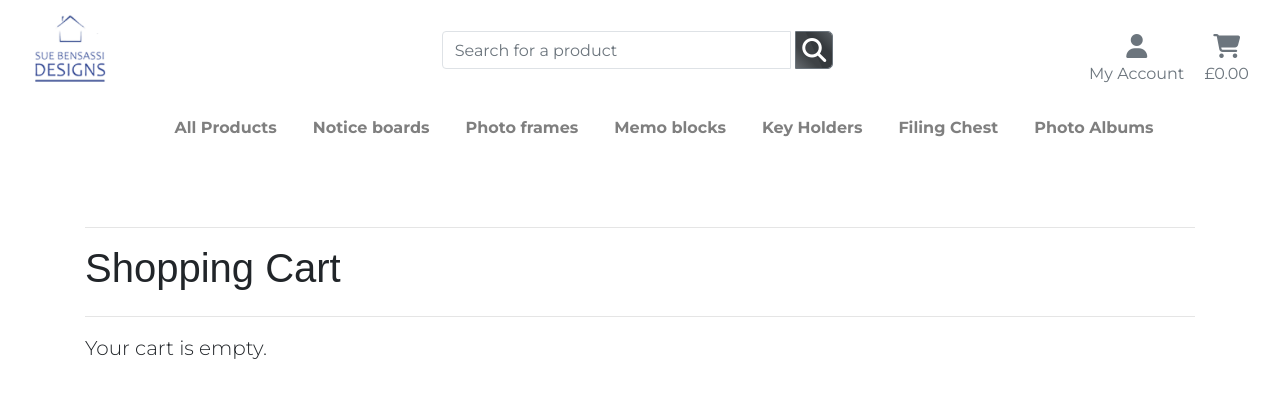
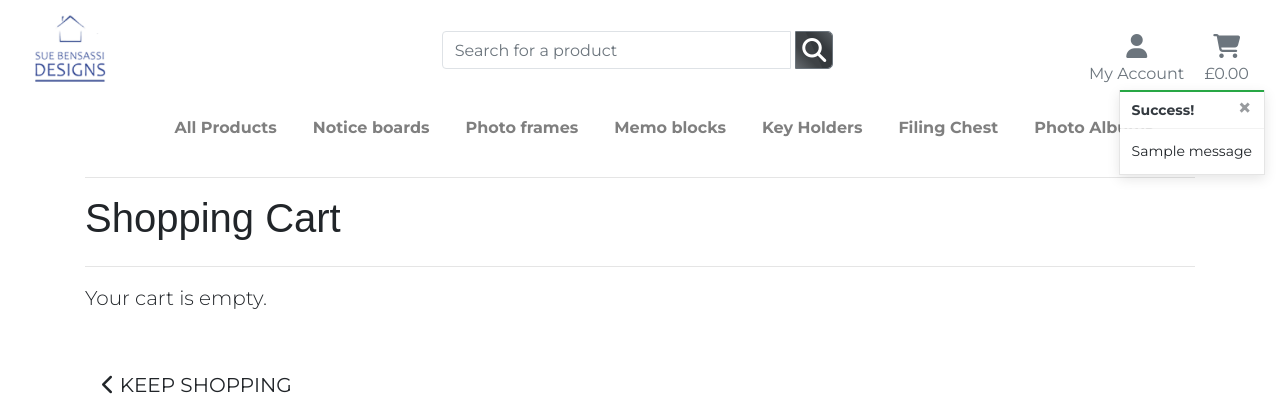
Before and after one commit to SasanTazayoni/Sue-bensassi-designs-CI-PP5, a Django app: page /cart/ in a window 1280 px wide. Shown: the top 420 px of the page. Run offline with Django 4.2, Linux system fonts and the light colour scheme; tables that the repository leaves empty hold one stand-in row (values such as "Sample post"); one stand-in notice (Sample message) is shown; some libraries are stand-ins or nearby versions; some web fonts are replaced.

Commit message:
Add toasts

```diff
--- a/cart/views.py
+++ b/cart/views.py
@@ -20,6 +20,7 @@ def add_to_cart(request, item_id):
     if item_id in list(cart.keys()):
         if product.stock >= cart[item_id] + quantity:
             cart[item_id] += quantity
+            messages.success(request, f'{quantity} {product.name} added to your cart.')
         else:
             messages.error(
                 request, f'Error {product.name} has only {product.stock} units \
@@ -27,6 +28,7 @@ def add_to_cart(request, item_id):
             )
     else:
         cart[item_id] = quantity
+        messages.success(request, f'{quantity} {product.name} added to your cart.')
 
     request.session['cart'] = cart
     return redirect(redirect_url)
--- a/static/css/styles.css
+++ b/static/css/styles.css
@@ -359,3 +359,20 @@ footer a:hover {
     pointer-events: none;
     cursor: default;
 }
+
+/* Toasts */
+
+.message-container {
+    position: fixed;
+    top: 90px;
+    right: 15px;
+    z-index: 9999;
+}
+
+.custom-toast {
+    overflow: visible;
+}
+
+.toast-capper {
+    height: 2px;
+}
--- /dev/null
+++ b/static/js/toasts.js
@@ -0,0 +1,7 @@
+document.addEventListener('DOMContentLoaded', function() {
+    const toastElements = document.querySelectorAll('.toast');
+    toastElements.forEach(function(toastElement) {
+        const toast = new bootstrap.Toast(toastElement);
+        toast.show();
+    });
+});
--- a/sue_bensassi_designs/settings.py
+++ b/sue_bensassi_designs/settings.py
@@ -87,6 +87,8 @@ TEMPLATES = [
     },
 ]
 
+MESSAGE_STORAGE = 'django.contrib.messages.storage.session.SessionStorage'
+
 AUTHENTICATION_BACKENDS = (
     'django.contrib.auth.backends.ModelBackend',
     'allauth.account.auth_backends.AuthenticationBackend',
--- a/templates/base.html
+++ b/templates/base.html
@@ -22,6 +22,7 @@
       <script src="{% static 'js/navbar.js' %}" defer></script>
       <script src="{% static 'js/buttons.js' %}" defer></script>
       <script src="{% static 'js/scrollToTop.js' %}" defer></script>
+      <script src="{% static 'js/toasts.js' %}" defer></script>
     {% endblock %}
 
     {% block extra_js %}
@@ -102,14 +103,23 @@
     </header>
 
     <!-- Displaying messages -->
-    <div data-alert>
+    {% if messages %}
+      <div class="message-container">
         {% for message in messages %}
-        <div class="alert alert-dismissible fade show text-center {% if message.tags == 'error' %}alert-danger{% elif message.tags == 'success' %}alert-success{% elif message.tags == 'info' %}alert-info{% elif message.tags == 'warning' %}alert-warning{% endif %}"
-            role="alert">
-            {{ message | safe }}
-        </div>
+          {% with message.level as level %}
+            {% if level == 40 %}
+              {% include 'includes/toasts/toast_error.html' %}
+            {% elif level == 30 %}
+              {% include 'includes/toasts/toast_warning.html' %}
+            {% elif level == 25 %}
+              {% include 'includes/toasts/toast_success.html' %}
+            {% else %}
+              {% include 'includes/toasts/toast_info.html' %}
+            {% endif %}
+          {% endwith %}
         {% endfor %}
-    </div>
+      </div>
+    {% endif %}
 
     {% block page_header %}
     {% endblock %}
--- /dev/null
+++ b/templates/includes/toasts/toast_success.html
@@ -0,0 +1,13 @@
+<div class="toast custom-toast rounded-0 border-top-0" data-autohide="false">
+    <div class="arrow-up arrow-success"></div>
+    <div class="w-100 toast-capper bg-success"></div>
+    <div class="toast-header bg-white text-dark">
+        <strong class="mr-auto">Success!</strong>
+        <button type="button" class="ml-2 mb-1 close text-dark" data-dismiss="toast" aria-label="Close">
+            <span aria-hidden="true">&times;</span>
+        </button>
+    </div>
+    <div class="toast-body bg-white">
+        {{ message }}
+    </div>
+</div>
```
Also changed, not shown: templates/includes/toasts/toast_error.html (added, +13 -0 lines), templates/includes/toasts/toast_info.html (added, +13 -0 lines), templates/includes/toasts/toast_warning.html (added, +13 -0 lines).
